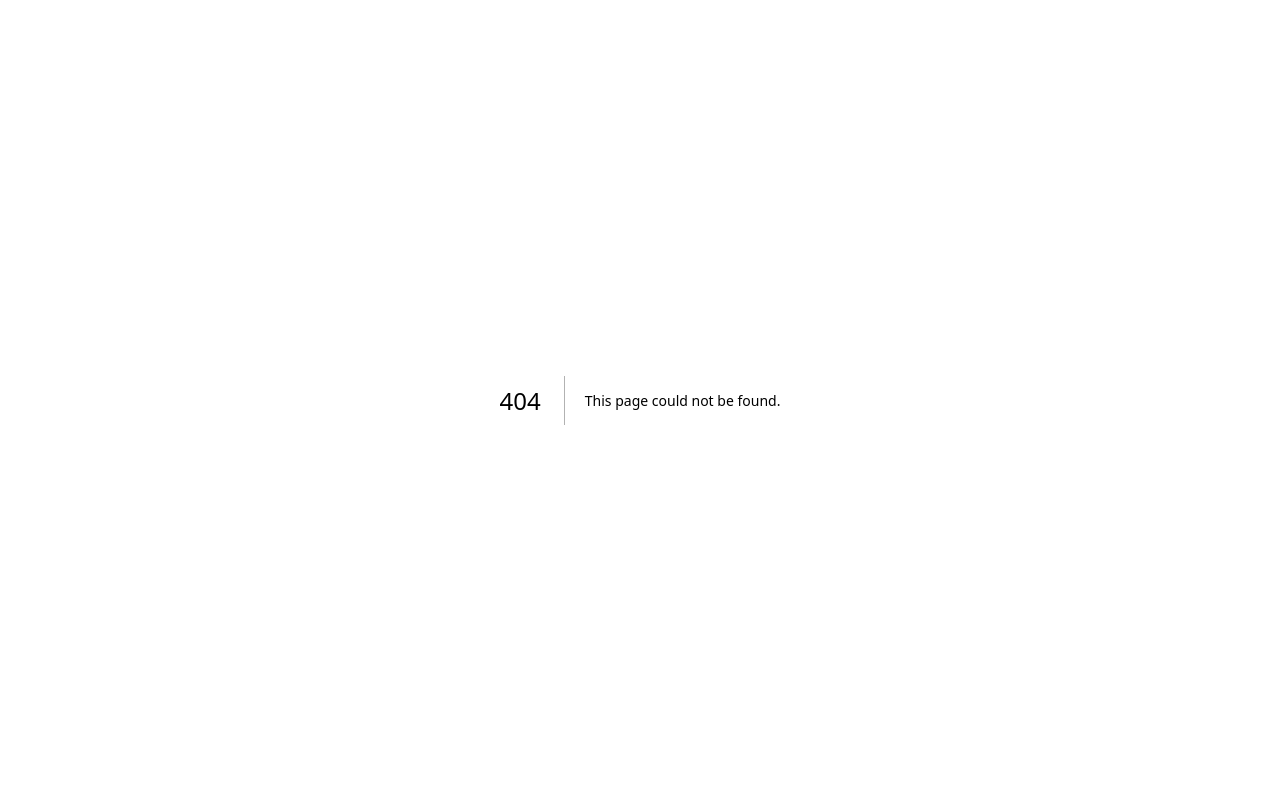
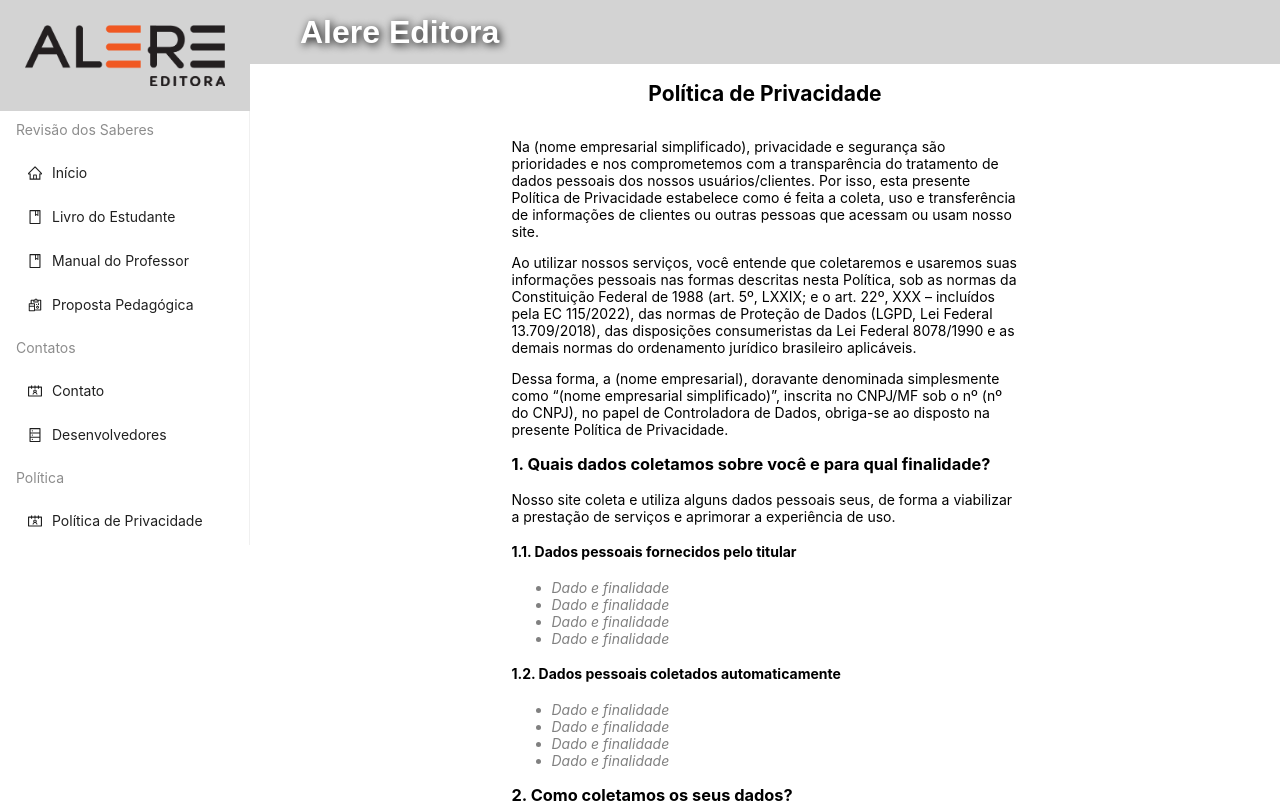
Before and after one commit to AlexSierraTI/alere-website, a Next.js app: page /privacidade in a window 1280 px wide. Before the commit this address had no page. Shown: the top 803 px of the page. Built offline with nearby package versions, Linux system fonts and the light colour scheme.

Commit message:
fix: separando menu privacidade

```diff
--- a/pages/index.tsx
+++ b/pages/index.tsx
@@ -1,11 +1,10 @@
 import React from 'react'
-import Head from 'next/head'
 import BasePage from '../presentation/shared/page-factory'
-import { PoliticaDePrivacidade } from '../presentation/politica-de-privacidade'
 
 const HomePage: React.FC = () => {
   const homeMetaData: React.ReactNode = (
-    <PoliticaDePrivacidade />
+    <>
+    </>
   )
   return (
     <BasePage
--- /dev/null
+++ b/pages/privacidade/index.tsx
@@ -0,0 +1,12 @@
+import { PoliticaDePrivacidade } from '../../presentation/politica-de-privacidade'
+import BasePage from '../../presentation/shared/page-factory'
+
+const revisaoDosSaberes = () => {
+  return (
+    <BasePage
+      contentPage={<PoliticaDePrivacidade />}
+    />
+  )
+}
+
+export default revisaoDosSaberes
--- a/presentation/shared/main-layout.tsx
+++ b/presentation/shared/main-layout.tsx
@@ -32,12 +32,12 @@ const items: MenuProps['items'] = [
     getItem('Manual do Professor', 'revisao-dos-saberes/manual-do-professor', <BookOutlined />),
     getItem('Proposta Pedagógica', 'revisao-dos-saberes/proposta-pedagogica', <ReconciliationOutlined />)
   ], 'group'),
-  getItem('Contatos', 'menuContact', null, [
+  getItem('Contatos', 'menuContato', null, [
     getItem('Contato', 'contatos/contato', <ContactsOutlined />),
     getItem('Desenvolvedores', 'contatos/desenvolvedor', <DatabaseOutlined />)
   ], 'group'),
-  getItem('Política', 'menuContact', null, [
-    getItem('Política de Privacidade', '', <ContactsOutlined />)
+  getItem('Política', 'menuPolitica', null, [
+    getItem('Política de Privacidade', 'privacidade', <ContactsOutlined />)
   ], 'group')
 ]
 
```
